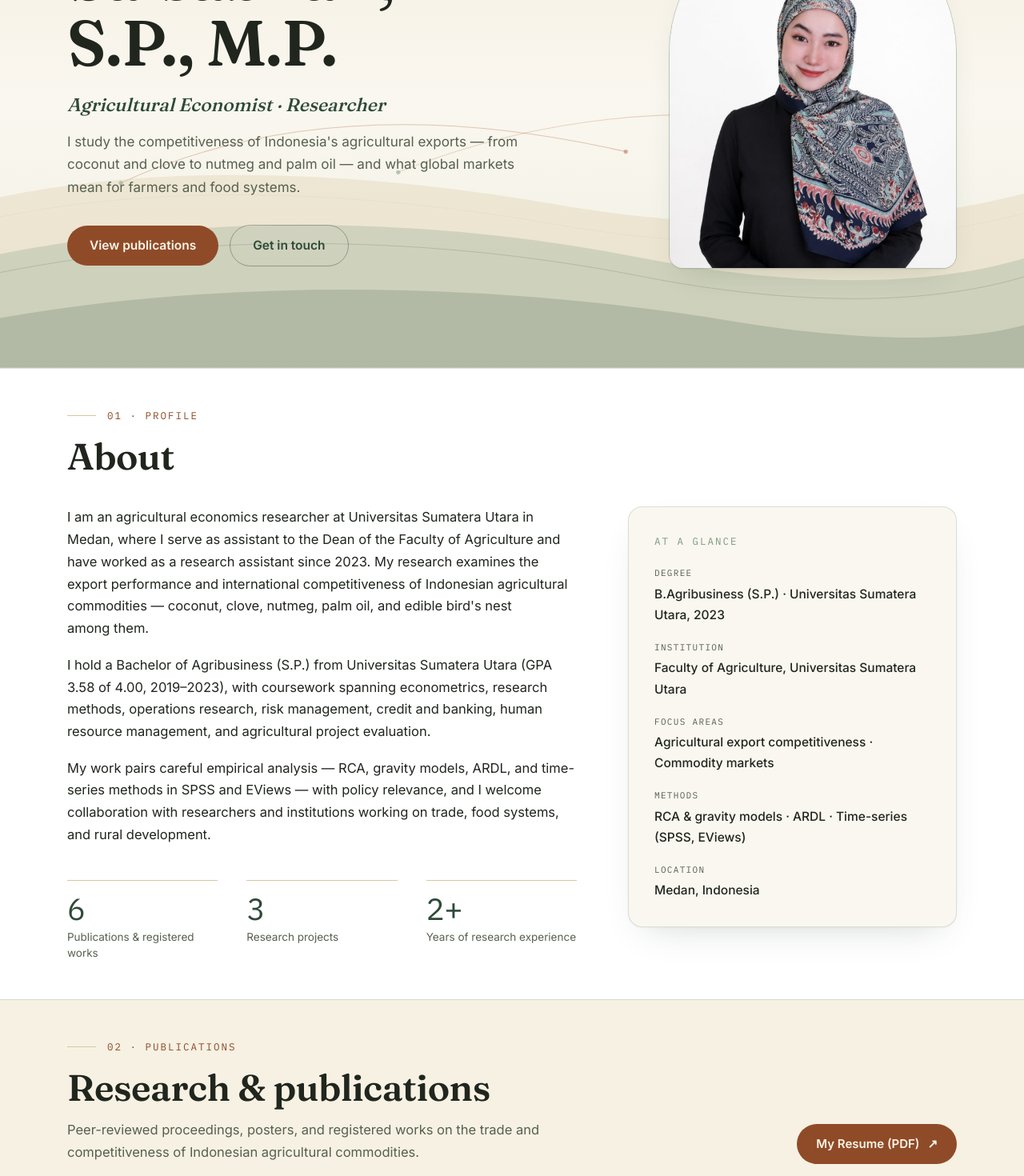
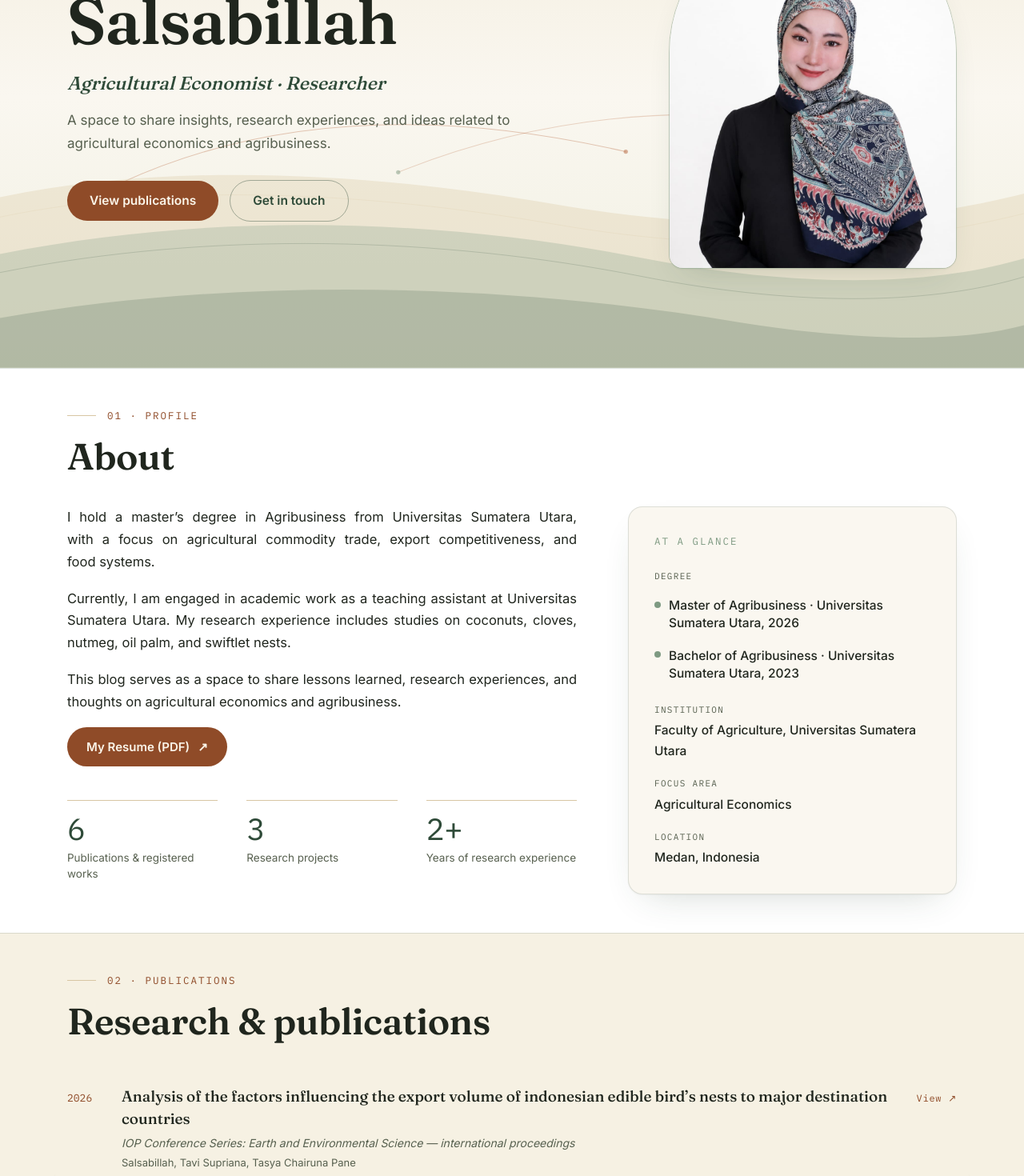
Before and after one commit to MuhammadIrfanDzaky/salsabilah-portfolio, a Next.js app: page /en in a window 1280 px wide. Shown: the part 260-1730 px from the top of the page at 80% size. Built offline with nearby package versions, Linux system fonts and the light colour scheme; no server answers; the database is empty.

Commit message:
fix: Correct the spelling of Salsabillah's name in several places and add information about her education and work experience to her profile

```diff
--- a/src/app/[locale]/opengraph-image.tsx
+++ b/src/app/[locale]/opengraph-image.tsx
@@ -4,7 +4,7 @@ import { isLocale, type Locale } from "@/lib/i18n";
 
 export const size = { width: 1200, height: 630 };
 export const contentType = "image/png";
-export const alt = "Salsabilah, S.P., M.P. — Agricultural Economist & Researcher";
+export const alt = "Salsabillah, S.P., M.P. — Agricultural Economist & Researcher";
 
 export default async function OpengraphImage({
   params,
--- a/src/components/about.tsx
+++ b/src/components/about.tsx
@@ -12,10 +12,21 @@ export function About({ locale }: { locale: Locale }) {
         <div className="grid items-start gap-[clamp(36px,5vw,72px)] lg:grid-cols-[minmax(0,1.55fr)_minmax(0,1fr)]">
           <div className="flex flex-col gap-4.5">
             {profile.bio.map((paragraph, i) => (
-              <p key={i} className="m-0 [text-wrap:pretty]">
+              <p key={i} className="m-0 [text-wrap:pretty] text-justify">
                 {paragraph[locale]}
               </p>
             ))}
+            <a
+              href={profile.cvPath}
+              target="_blank"
+              rel="noopener noreferrer"
+              className="inline-flex self-start w-fit items-center gap-2.5 rounded-full bg-accent-strong px-6 py-3 text-[15px] font-semibold text-on-accent no-underline transition-colors hover:bg-green hover:text-on-green"
+            >
+              <span>{ui.publications.resume[locale]}</span>
+              <span aria-hidden="true" className="font-mono">
+                ↗
+              </span>
+            </a>
             <div className="mt-6 grid grid-cols-3 gap-[clamp(14px,3vw,36px)]">
               {profile.stats.map((stat, i) => (
                 <div key={i} className="border-t border-sand pt-3.5">
@@ -30,10 +41,23 @@ export function About({ locale }: { locale: Locale }) {
             </div>
           </div>
           <aside className="rounded-[18px] border border-line bg-paper p-[clamp(24px,3vw,32px)] shadow-soft">
-            <h3 className="mb-5 mt-0 font-mono text-[12.5px] font-medium uppercase tracking-[0.16em] text-sage">
+            <h3 className="mb-6 mt-0 font-mono text-[12.5px] font-medium uppercase tracking-[0.16em] text-sage">
               {ui.about.factsTitle[locale]}
             </h3>
-            <dl className="m-0 flex flex-col gap-4.5">
+            <div className="mb-6">
+              <div className="mb-4 font-mono text-[11px] uppercase tracking-[0.12em] text-muted">
+                {profile.degree[0]?.label[locale]}
+              </div>
+              <ul className="m-0 flex list-none flex-col gap-4.5 p-0">
+                {profile.degree.map((degree, i) => (
+                  <li key={i} className="flex items-start gap-2.5 text-[15.5px] font-medium leading-[1.45]">
+                    <span className="mt-[0.35rem] h-2 w-2 shrink-0 rounded-full bg-sage" aria-hidden="true" />
+                    <p className="m-0">{degree.value[locale]}</p>
+                  </li>
+                ))}
+              </ul>
+            </div>
+            <dl className="flex flex-col gap-4.5">
               {profile.facts.map((fact, i) => (
                 <div key={i}>
                   <dt className="mb-1 font-mono text-[11px] uppercase tracking-[0.12em] text-muted">
--- a/src/components/hero.tsx
+++ b/src/components/hero.tsx
@@ -41,13 +41,12 @@ export function Hero({ locale }: { locale: Locale }) {
         <div className="grid items-center gap-[clamp(36px,6vw,80px)] max-lg:gap-4 short:gap-3 lg:grid-cols-[minmax(0,1.12fr)_minmax(0,0.88fr)]">
           <div>
             <p className="mb-5 flex items-center gap-3.5 max-lg:mb-2.5 short:mb-2">
-              <span className="h-px w-9 flex-none bg-sand" />
               <span className="font-mono text-[12.5px] uppercase tracking-[0.16em] text-accent-strong max-lg:text-[11px] short:text-[10px]">
                 {profile.kicker[locale]}
               </span>
             </p>
             <h1 className="mb-5 font-serif text-[clamp(42px,7vw,80px)] font-semibold leading-[1.03] tracking-[-0.015em] text-ink [text-wrap:balance] max-lg:mb-3 max-lg:text-[clamp(32px,8.5vw,46px)] short:mb-2 short:text-[clamp(26px,7vw,36px)]">
-              {profile.displayName}
+              {profile.name}
             </h1>
             <p className="mb-4 font-serif text-[clamp(19px,2.4vw,23px)] font-medium italic leading-[1.4] text-green max-lg:mb-2.5 max-lg:text-[17px] short:mb-2 short:text-[15px] dark:text-sage">
               {profile.role[locale]}
--- a/src/components/publications.tsx
+++ b/src/components/publications.tsx
@@ -10,20 +10,8 @@ export function Publications({ locale }: { locale: Locale }) {
           <SectionHeading
             kicker={ui.publications.kicker}
             title={ui.publications.title}
-            lead={ui.publications.lead}
             locale={locale}
           />
-          <a
-            href={profile.cvPath}
-            target="_blank"
-            rel="noopener noreferrer"
-            className="inline-flex items-center gap-2.5 rounded-full bg-accent-strong px-6 py-3 text-[15px] font-semibold text-on-accent no-underline transition-colors hover:bg-green hover:text-on-green"
-          >
-            <span>{ui.publications.resume[locale]}</span>
-            <span aria-hidden="true" className="font-mono">
-              ↗
-            </span>
-          </a>
         </div>
 
         <ol className="m-0 mt-[clamp(28px,4vw,40px)] flex list-none flex-col p-0">
--- a/src/data/profile.ts
+++ b/src/data/profile.ts
@@ -29,6 +29,7 @@ export type Profile = {
   kicker: Localized;
   tagline: Localized;
   bio: Localized[];
+  degree: { label: Localized; value: Localized }[];
   facts: { label: Localized; value: Localized }[];
   stats: { value: string; label: Localized }[];
   location: Localized;
@@ -47,43 +48,54 @@ export type Profile = {
 };
 
 export const profile: Profile = {
-  name: "Salsabilah",
+  name: "Salsabillah",
   credentials: "S.P., M.P.",
-  displayName: "Salsabilah, S.P., M.P.",
+  displayName: "Salsabillah, S.P., M.P.",
   role: {
     en: "Agricultural Economist · Researcher",
     id: "Ekonom Pertanian · Peneliti",
   },
   kicker: {
-    en: "Agricultural Economics · International Trade",
-    id: "Ekonomi Pertanian · Perdagangan Internasional",
+    en: "Agricultural Economics · Agribusiness · International Trade",
+    id: "Ekonomi Pertanian · Agribisnis · Perdagangan Internasional",
   },
   tagline: {
-    en: "I study the competitiveness of Indonesia's agricultural exports — from coconut and clove to nutmeg and palm oil — and what global markets mean for farmers and food systems.",
-    id: "Saya meneliti daya saing ekspor pertanian Indonesia — dari kelapa dan cengkeh hingga pala dan kelapa sawit — serta makna pasar global bagi petani dan sistem pangan.",
+    // en: "I study the competitiveness of Indonesia's agricultural exports — from coconut and clove to nutmeg and palm oil — and what global markets mean for farmers and food systems.",
+    // id: "Saya meneliti daya saing ekspor pertanian Indonesia — dari kelapa dan cengkeh hingga pala dan kelapa sawit — serta makna pasar global bagi petani dan sistem pangan.",
+    en: "A space to share insights, research experiences, and ideas related to agricultural economics and agribusiness.",
+    id: "Ruang untuk membagikan pembelajaran, pengalaman riset, dan pemikiran seputar ekonomi pertanian dan agribisnis.",
   },
   bio: [
     {
-      en: "I am an agricultural economics researcher at Universitas Sumatera Utara in Medan, where I serve as assistant to the Dean of the Faculty of Agriculture and have worked as a research assistant since 2023. My research examines the export performance and international competitiveness of Indonesian agricultural commodities — coconut, clove, nutmeg, palm oil, and edible bird's nest among them.",
-      id: "Saya adalah peneliti ekonomi pertanian di Universitas Sumatera Utara, Medan, tempat saya bertugas sebagai Asisten Dekan Fakultas Pertanian dan bekerja sebagai asisten peneliti sejak 2023. Riset saya mengkaji kinerja ekspor dan daya saing internasional komoditas pertanian Indonesia — di antaranya kelapa, cengkeh, pala, kelapa sawit, dan sarang burung walet.",
+      en: "I hold a master’s degree in Agribusiness from Universitas Sumatera Utara, with a focus on agricultural commodity trade, export competitiveness, and food systems.",
+      id: "Saya merupakan lulusan Magister Agribisnis Universitas Sumatera Utara dengan minat pada perdagangan komoditas pertanian, daya saing ekspor, dan sistem pangan.",
     },
     {
-      en: "I hold a Bachelor of Agribusiness (S.P.) from Universitas Sumatera Utara (GPA 3.58 of 4.00, 2019–2023), with coursework spanning econometrics, research methods, operations research, risk management, credit and banking, human resource management, and agricultural project evaluation.",
-      id: "Saya meraih gelar Sarjana Agribisnis (S.P.) dari Universitas Sumatera Utara (IPK 3,58 dari 4,00, 2019–2023), dengan bidang minat meliputi ekonometrika, metode penelitian, riset operasional, manajemen risiko, perkreditan dan perbankan, manajemen sumber daya manusia, serta evaluasi proyek pertanian.",
+      en: "Currently, I am engaged in academic work as a teaching assistant at Universitas Sumatera Utara. My research experience includes studies on coconuts, cloves, nutmeg, oil palm, and swiftlet nests.",
+      id: "Saat ini, saya terlibat dalam kegiatan akademik sebagai asisten dosen di Universitas Sumatera Utara. Pengalaman penelitian saya mencakup kajian tentang kelapa, cengkeh, pala, kelapa sawit, dan sarang burung walet.",
     },
     {
-      en: "My work pairs careful empirical analysis — RCA, gravity models, ARDL, and time-series methods in SPSS and EViews — with policy relevance, and I welcome collaboration with researchers and institutions working on trade, food systems, and rural development.",
-      id: "Karya saya memadukan analisis empiris yang cermat — RCA, model gravitasi, ARDL, dan metode runtun waktu dengan SPSS dan EViews — dengan relevansi kebijakan, dan saya terbuka untuk kolaborasi dengan peneliti maupun institusi di bidang perdagangan, sistem pangan, dan pembangunan perdesaan.",
+      en: "This blog serves as a space to share lessons learned, research experiences, and thoughts on agricultural economics and agribusiness.",
+      id: "Blog ini menjadi ruang untuk membagikan pembelajaran, pengalaman penelitian, dan pemikiran seputar ekonomi pertanian dan agribisnis.",
+    },
+  ],
+  degree: [
+    {
+      label: { en: "Degree", id: "Gelar" },
+      value: {
+        en: "Master of Agribusiness · Universitas Sumatera Utara, 2026",
+        id: "Magister Agribisnis (M.P.) · Universitas Sumatera Utara, 2026",
+      },
+    },
+    {
+      label: { en: "Degree", id: "Gelar" },
+      value: {
+        en: "Bachelor of Agribusiness · Universitas Sumatera Utara, 2023",
+        id: "Sarjana Agribisnis (S.P.) · Universitas Sumatera Utara, 2023",
+      },
     },
   ],
   facts: [
-    {
-      label: { en: "Degree", id: "Gelar" },
-      value: {
-        en: "B.Agribusiness (S.P.) · Universitas Sumatera Utara, 2023",
-        id: "Sarjana Agribisnis (S.P.) · Universitas Sumatera Utara, 2023",
-      },
-    },
     {
       label: { en: "Institution", id: "Institusi" },
       value: {
@@ -92,17 +104,10 @@ export const profile: Profile = {
       },
     },
     {
-      label: { en: "Focus areas", id: "Bidang fokus" },
+      label: { en: "Focus area", id: "Bidang fokus" },
       value: {
-        en: "Agricultural export competitiveness · Commodity markets",
-        id: "Daya saing ekspor pertanian · Pasar komoditas",
-      },
-    },
-    {
-      label: { en: "Methods", id: "Metode" },
-      value: {
-        en: "RCA & gravity models · ARDL · Time-series (SPSS, EViews)",
-        id: "RCA & model gravitasi · ARDL · Runtun waktu (SPSS, EViews)",
+        en: "Agricultural Economics",
+        id: "Ekonomi Pertanian",
       },
     },
     {
@@ -141,8 +146,8 @@ export const profile: Profile = {
   siteUrl: process.env.NEXT_PUBLIC_SITE_URL ?? "https://salsabilah.vercel.app",
   seo: {
     title: {
-      en: "Salsabilah, S.P., M.P. — Agricultural Economist & Researcher",
-      id: "Salsabilah, S.P., M.P. — Ekonom Pertanian & Peneliti",
+      en: "Salsabillah, S.P., M.P. — Agricultural Economist & Researcher",
+      id: "Salsabillah, S.P., M.P. — Ekonom Pertanian & Peneliti",
     },
     description: {
       en: "Agricultural economics researcher at Universitas Sumatera Utara studying the export competitiveness of Indonesian agricultural commodities in international markets.",
@@ -152,6 +157,32 @@ export const profile: Profile = {
 };
 
 export const publications: Publication[] = [
+  {
+    title: {
+      en: "Analysis of the factors influencing the export volume of indonesian edible bird’s nests to major destination countries",
+      id: "Analysis of the factors influencing the export volume of indonesian edible bird’s nests to major destination countries",
+    },
+    venue: {
+      en: "IOP Conference Series: Earth and Environmental Science — international proceedings",
+      id: "IOP Conference Series: Earth and Environmental Science — prosiding internasional",
+    },
+    authors: "Salsabillah, Tavi Supriana, Tasya Chairuna Pane",
+    year: 2026,
+    url: "https://iopscience.iop.org/article/10.1088/1755-1315/1632/1/012026",
+  },
+  {
+    title: {
+      en: "The impact of climate change on the productivity of exported spice commodities in North Sumatera",
+      id: "The impact of climate change on the productivity of exported spice commodities in North Sumatera",
+    },
+    venue: {
+      en: "IOP Conference Series: Earth and Environmental Science — international proceedings",
+      id: "IOP Conference Series: Earth and Environmental Science — prosiding internasional",
+    },
+    authors: "Dear Tumangdo Sinaga, Tavi Supriana, Tasya Chairuna Pane, Salsabillah",
+    year: 2026,
+    url: "https://iopscience.iop.org/article/10.1088/1755-1315/1632/1/012027",
+  },
   {
     title: {
       en: "Sustainable Competitiveness and Market Share of Indonesia's Coconut Exports in Major Destination Countries",
@@ -235,8 +266,8 @@ export const publications: Publication[] = [
 export const experience: Experience[] = [
   {
     role: {
-      en: "Assistant to the Dean, Faculty of Agriculture",
-      id: "Asisten Dekan Fakultas Pertanian",
+      en: "Teaching Assistant, Faculty of Agriculture",
+      id: "Asisten Dosen Fakultas Pertanian",
     },
     organization: {
       en: "Universitas Sumatera Utara, Medan",
@@ -245,26 +276,8 @@ export const experience: Experience[] = [
     period: { en: "July 2023 – Present", id: "Juli 2023 – Sekarang" },
     details: [
       {
-        en: "Supporting the Dean's office of the Faculty of Agriculture in academic administration and faculty programmes.",
-        id: "Mendukung kantor Dekan Fakultas Pertanian dalam administrasi akademik dan program fakultas.",
-      },
-    ],
-  },
-  {
-    role: { en: "Research Assistant", id: "Asisten Peneliti" },
-    organization: {
-      en: "Universitas Sumatera Utara, Medan",
-      id: "Universitas Sumatera Utara, Medan",
-    },
-    period: { en: "July 2023 – July 2024", id: "Juli 2023 – Juli 2024" },
-    details: [
-      {
-        en: "Research project: trend and competitiveness analysis of Indonesia's edible bird's nest exports, and the factors shaping export demand and competitiveness in international markets.",
-        id: "Proyek penelitian: analisis trend dan daya saing ekspor sarang burung walet Indonesia serta faktor-faktor yang mempengaruhi permintaan ekspor dan daya saing di pasar internasional.",
-      },
-      {
-        en: "Research project: comprehensive analysis of the competitiveness and exports of Indonesian clove in international markets and their contribution to Indonesia's economic growth.",
-        id: "Proyek penelitian: analisis komprehensif daya saing dan ekspor cengkeh Indonesia di pasar internasional serta kontribusinya terhadap pertumbuhan ekonomi Indonesia.",
+        en: "Supporting faculty members’ teaching and research activities, including the preparation of course materials, student mentoring, data processing, and academic administration.",
+        id: "Mendukung kegiatan pengajaran dan penelitian dosen, termasuk penyiapan materi perkuliahan, pendampingan mahasiswa, pengolahan data, dan administrasi akademik.",
       },
     ],
   },
@@ -293,6 +306,24 @@ export const experience: Experience[] = [
       {
         en: "9th International Conference on Agriculture, Environment, and Food Security (ICAEFS).",
         id: "9th International Conference on Agriculture, Environment, and Food Security (ICAEFS).",
+      },
+    ],
+  },
+  {
+    role: { en: "Research Assistant", id: "Asisten Peneliti" },
+    organization: {
+      en: "Universitas Sumatera Utara, Medan",
+      id: "Universitas Sumatera Utara, Medan",
+    },
+    period: { en: "July 2023 – July 2024", id: "Juli 2023 – Juli 2024" },
+    details: [
+      {
+        en: "Research project: trend and competitiveness analysis of Indonesia's edible bird's nest exports, and the factors shaping export demand and competitiveness in international markets.",
+        id: "Proyek penelitian: analisis trend dan daya saing ekspor sarang burung walet Indonesia serta faktor-faktor yang mempengaruhi permintaan ekspor dan daya saing di pasar internasional.",
+      },
+      {
+        en: "Research project: comprehensive analysis of the competitiveness and exports of Indonesian clove in international markets and their contribution to Indonesia's economic growth.",
+        id: "Proyek penelitian: analisis komprehensif daya saing dan ekspor cengkeh Indonesia di pasar internasional serta kontribusinya terhadap pertumbuhan ekonomi Indonesia.",
       },
     ],
   },
@@ -335,10 +366,6 @@ export const ui = {
   publications: {
     kicker: { en: "02 · Publications", id: "02 · Publikasi" },
     title: { en: "Research & publications", id: "Riset & publikasi" },
-    lead: {
-      en: "Peer-reviewed proceedings, posters, and registered works on the trade and competitiveness of Indonesian agricultural commodities.",
-      id: "Prosiding telaah sejawat, poster, dan karya tercatat tentang perdagangan dan daya saing komoditas pertanian Indonesia.",
-    },
     view: { en: "View", id: "Lihat" },
     resume: { en: "My Resume (PDF)", id: "Resume Saya (PDF)" },
   },
```
Also changed, not shown: 1 other file (tests, documents, lock files or other folders).
